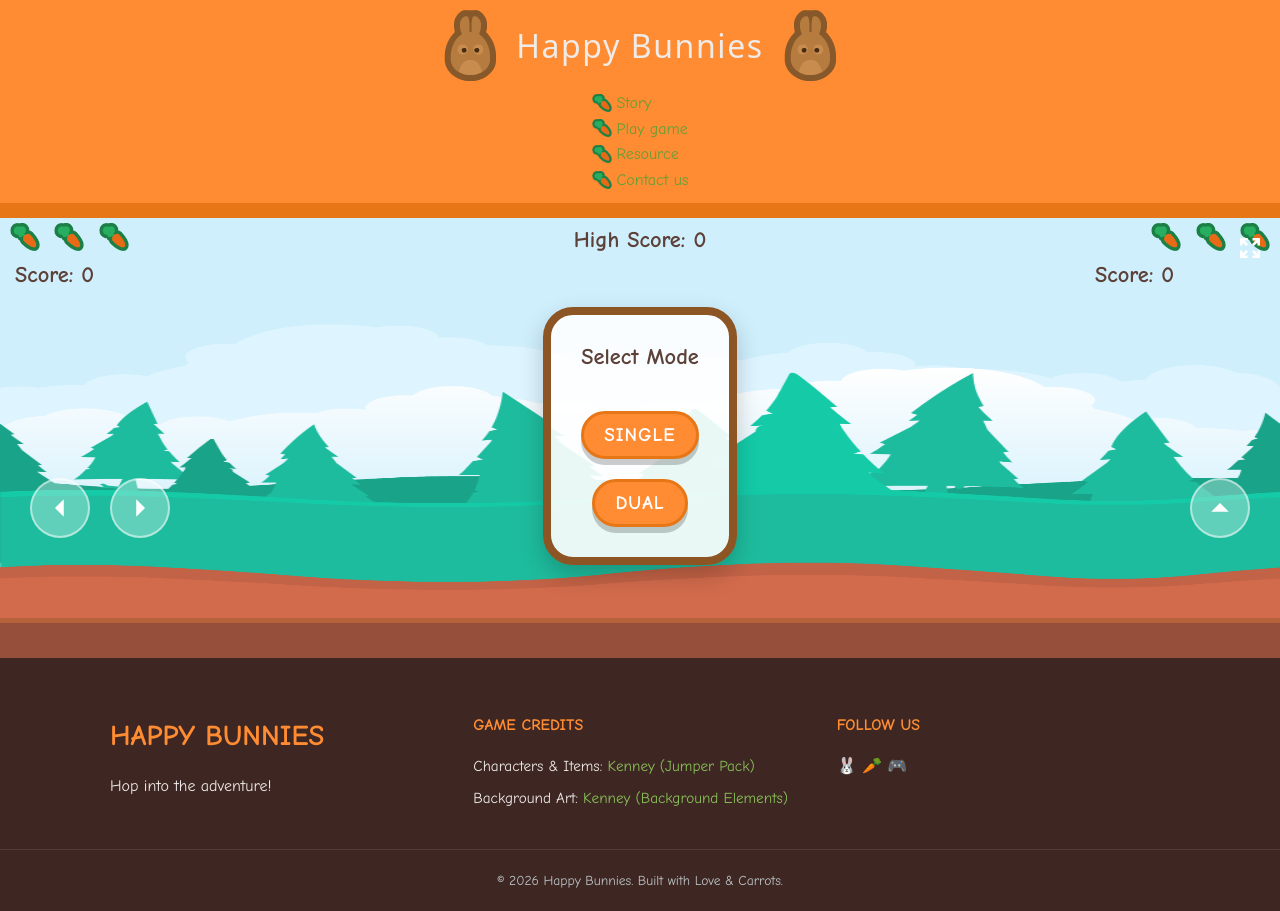
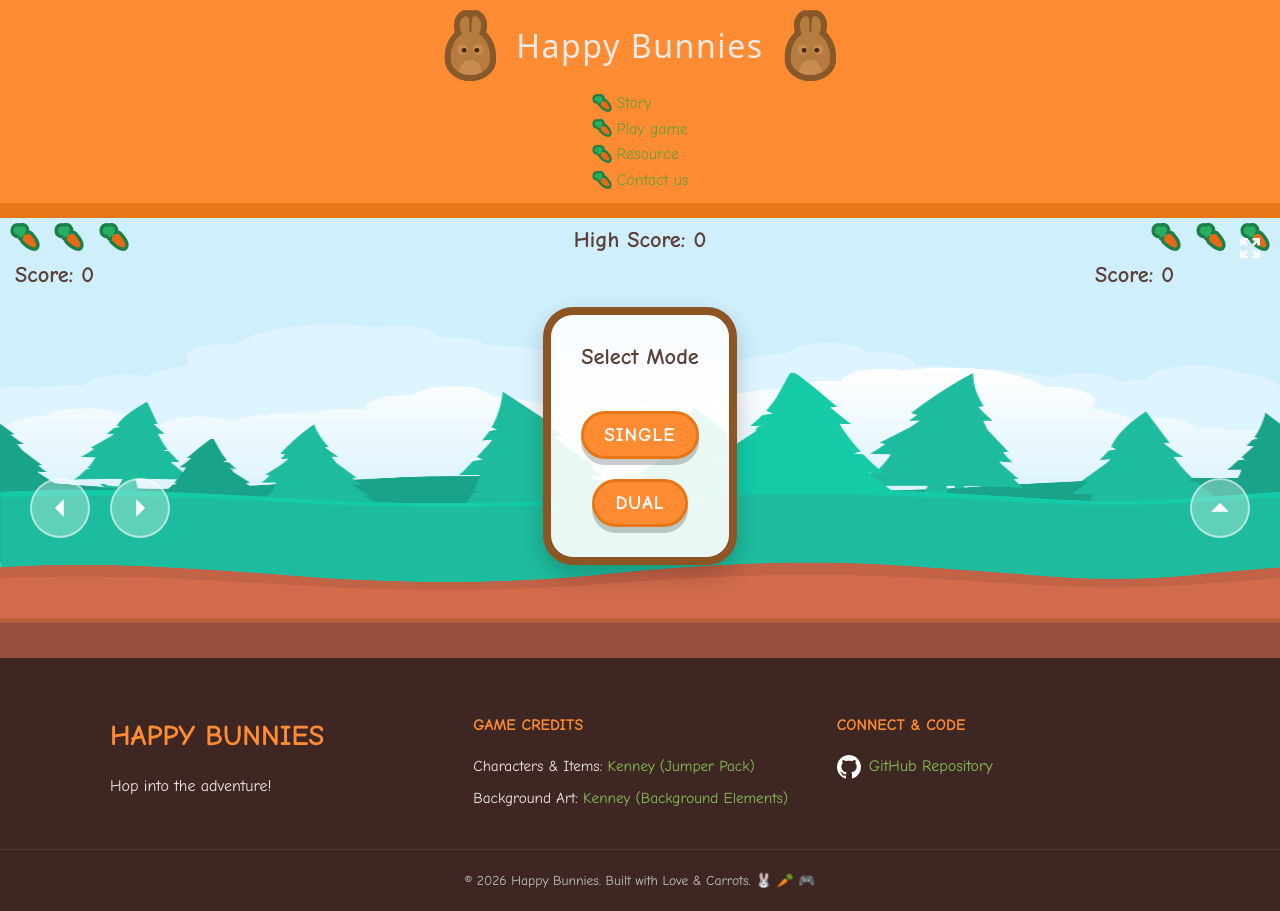
Before and after one commit to deeumiya-huang/happy-bunnies-game, a website with bundled scripts: page index.html in a window 1280 px wide. Built offline with nearby package versions, Linux system fonts and the light colour scheme; a web font is replaced by a local one.

Commit message:
feat: add GitHub repository link to footer for source code access

```diff
--- a/index.html
+++ b/index.html
@@ -111,15 +111,21 @@
             </div>
 
             <div class="footer-section" id="contact">
-                <h4>Follow Us</h4>
+                <h4>Connect & Code</h4>
                 <div class="social-icons">
-                    <span>🐰</span> <span>🥕</span> <span>🎮</span>
+                    <a href="https://github.com/deeumiya-huang/happy-bunnies-game" target="_blank" class="github-link-footer" title="View Source on GitHub">
+                        <svg height="24" width="24" viewBox="0 0 16 16" fill="currentColor">
+                            <path d="M8 0C3.58 0 0 3.58 0 8c0 3.54 2.29 6.53 5.47 7.59.4.07.55-.17.55-.38 0-.19-.01-.82-.01-1.49-2.01.37-2.53-.49-2.69-.94-.09-.23-.48-.94-.82-1.13-.28-.15-.68-.52-.01-.53.63-.01 1.08.58 1.23.82.72 1.21 1.87.87 2.33.66.07-.52.28-.87.51-1.07-1.78-.2-3.64-.89-3.64-3.95 0-.87.31-1.59.82-2.15-.08-.2-.36-1.02.08-2.12 0 0 .67-.21 2.2.82.64-.18 1.32-.27 2-.27.68 0 1.36.09 2 .27 1.53-1.04 2.2-.82 2.2-.82.44 1.1.16 1.92.08 2.12.51.56.82 1.27.82 2.15 0 3.07-1.87 3.75-3.65 3.95.29.25.54.73.54 1.48 0 1.07-.01 1.93-.01 2.2 0 .21.15.46.55.38A8.013 8.013 0 0016 8c0-4.42-3.58-8-8-8z"></path>
+                        </svg>
+                        <span>GitHub Repository</span>
+                    </a>
                 </div>
             </div>
+
         </div>
 
         <div class="footer-bottom">
-            <p>&copy; 2026 Happy Bunnies. Built with Love & Carrots.</p>
+            <p>&copy; 2026 Happy Bunnies. Built with Love & Carrots. <span>🐰</span> <span>🥕</span> <span>🎮</span></p>
         </div>
     </footer>
 
--- a/styles.css
+++ b/styles.css
@@ -369,7 +369,14 @@
     color: #a2d178;
     text-decoration: underline;
 }
-
+.github-link-footer {
+    display: flex;
+    align-items: center;
+    gap: 8px;
+}
+.github-link-footer svg {
+    fill: white;
+}
 /* Footer Bottom Bar */
 .footer-bottom {
     text-align: center;
```
